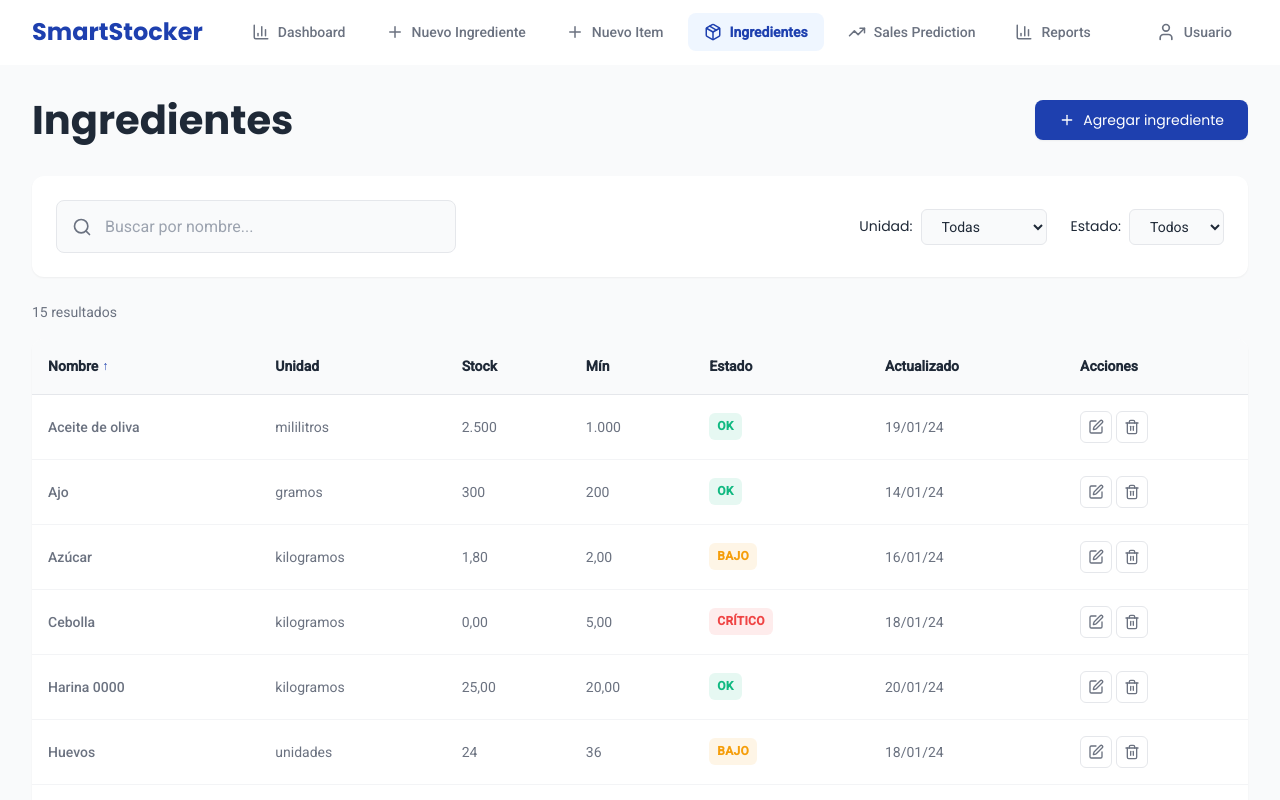
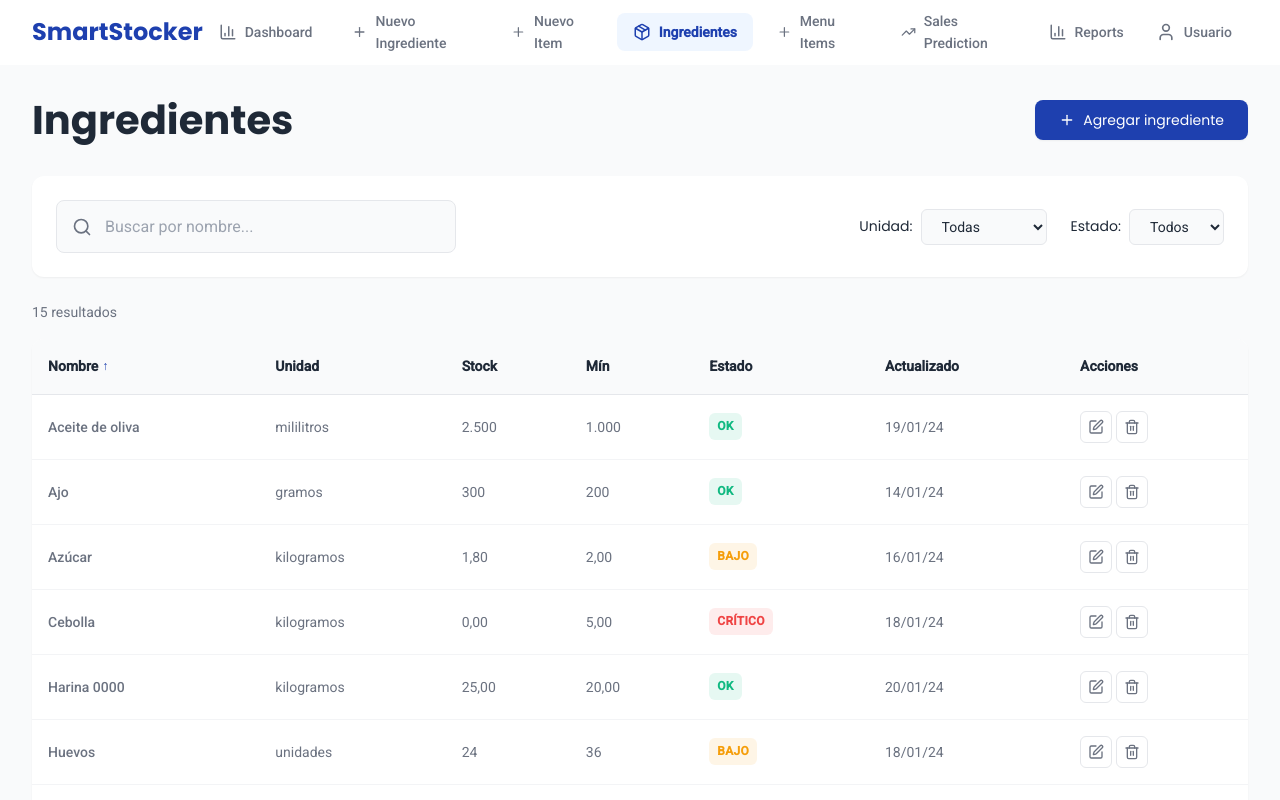
Before and after one commit to gabyross/front, a React (Vite) app: page /ingredients in a window 1280 px wide. Shown: the top 800 px of the page. Built offline with nearby package versions, Linux system fonts and the light colour scheme.

Commit message:
Agregar View Menu Items al header

```diff
--- a/src/components/layout/HeaderInterno.jsx
+++ b/src/components/layout/HeaderInterno.jsx
@@ -69,6 +69,11 @@ const HeaderInterno = () => {
       path: '/ingredients',
       label: 'Ingredientes',
       icon: <Package size={18} />
+    },
+    {
+      path: '/menu-items',
+      label: 'Menu Items',
+      icon: <Plus size={18} />
     },
     {
       path: '/sales-prediction',
--- a/src/routes/AppRoutes.jsx
+++ b/src/routes/AppRoutes.jsx
@@ -7,6 +7,7 @@ import RecoverPassword from '../pages/RecoverPassword';
 import NewIngredient from '../pages/NewIngredient';
 import NewMenuItem from '../pages/NewMenuItem';
 import ViewIngredients from '../pages/ViewIngredients';
+import ViewMenuItems from '../pages/ViewMenuItems';
 
 /**
  * Configuración principal de rutas de la aplicación
@@ -22,6 +23,7 @@ const AppRoutes = () => {
         <Route path="/nuevo-ingrediente" element={<NewIngredient />} />
         <Route path="/nuevo-item-menu" element={<NewMenuItem />} />
         <Route path="/ingredients" element={<ViewIngredients />} />
+        <Route path="/menu-items" element={<ViewMenuItems />} />
         {/* Rutas futuras se agregarán aquí */}
       </Routes>
     </Router>
```
